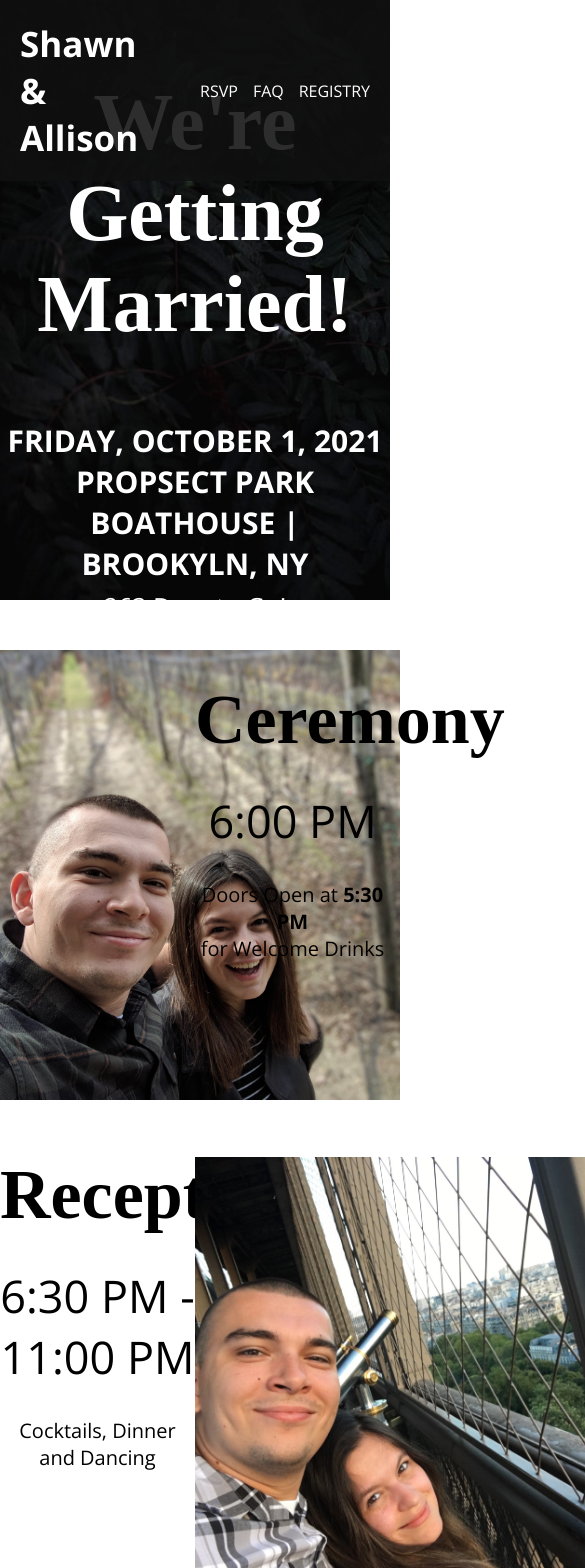
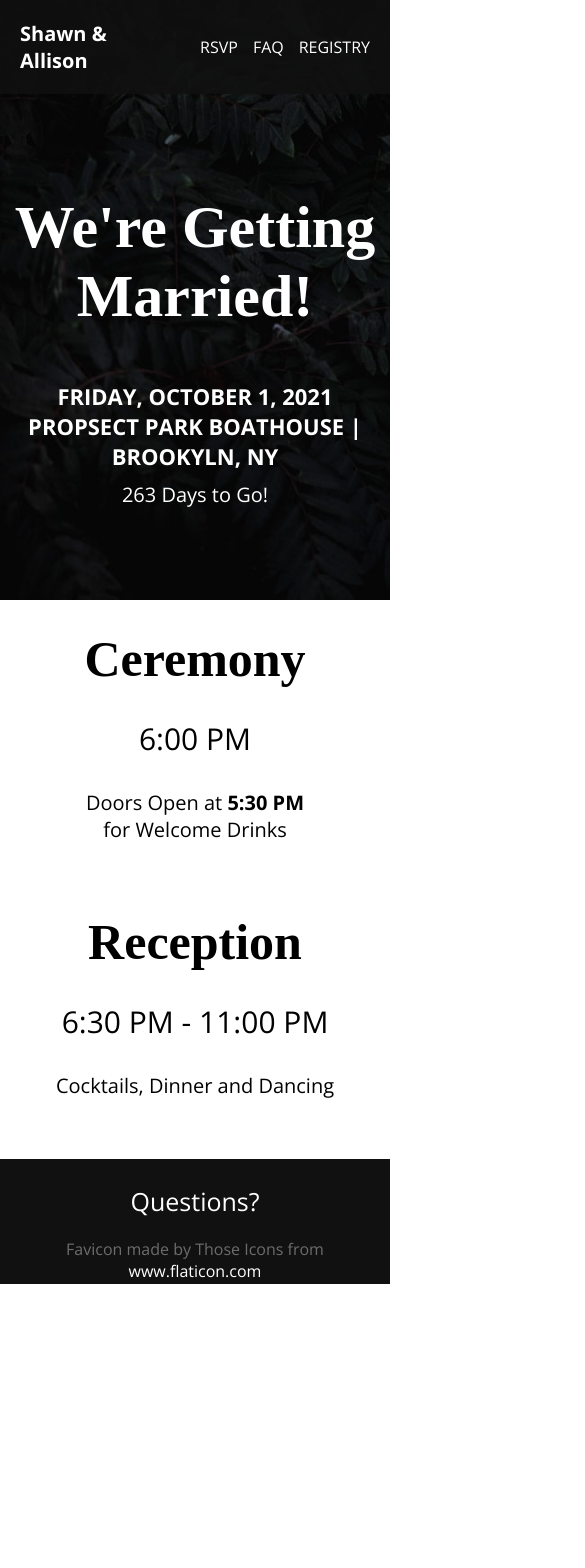
Before and after one commit to allicue/wedding-website, a React (Create React App) app: page / in a window 390 px wide. Shown: the top 1568 px of the page, 585 px wide, since content can reach past the window. After the commit the page ends 1284 px from the top, so only its background shows below. Built offline with nearby package versions, Linux system fonts and the light colour scheme; a web font is replaced by a local one.

Commit message:
added in tablet and mobile responsiveness

```diff
--- a/src/components/ContactForm/ContactForm.css
+++ b/src/components/ContactForm/ContactForm.css
@@ -28,3 +28,13 @@
   margin-bottom: 25px;
   font-family: 'Open Sans', sans-serif;
 }
+
+
+/* MOBILE BREAKPOINT */
+@media only screen and (max-width: 610px) {
+
+  .random-questions-input {
+    width: 100%;
+  }
+
+}
--- a/src/components/Countdown/Countdown.css
+++ b/src/components/Countdown/Countdown.css
@@ -1,3 +1,11 @@
 .countdown-text {
   font-size: 25px;
 }
+
+/* MOBILE BREAKPOINT */
+@media only screen and (max-width: 600px) {
+  .countdown-text {
+    font-size: 20px;
+  }
+
+}
--- a/src/components/NavBar/NavBar.css
+++ b/src/components/NavBar/NavBar.css
@@ -27,3 +27,12 @@
 .link {
   text-decoration: none;
 }
+
+/* MOBILE BREAKPOINT */
+@media only screen and (max-width: 610px) {
+
+  .logo {
+    font-size: 20px;
+  }
+
+}
--- a/src/screens/FAQ/FAQ.css
+++ b/src/screens/FAQ/FAQ.css
@@ -44,3 +44,12 @@
 .contact-form-blurb {
   padding-left: 40px;
 }
+
+/* MOBILE BREAKPOINT */
+@media only screen and (max-width: 610px) {
+
+  #body-faq {
+    width: 90%;
+  }
+
+}
--- a/src/screens/Homepage/Homepage.css
+++ b/src/screens/Homepage/Homepage.css
@@ -10,6 +10,7 @@
   font-family: 'Open Sans', sans-serif;
   padding-top: 100px;
   text-align: center;
+  width: 100%;
 }
 
 .header-title {
@@ -21,6 +22,7 @@
 }
 
 .header-subtext {
+  width: 90%;
   margin: 0 auto;
   font-size: 30px;
   margin-bottom: 5px;
@@ -74,3 +76,56 @@
 .homepage-text {
   font-size: 20px;
 }
+
+/* TABLET BREAKPOINT */
+@media only screen and (max-width: 780px) {
+
+  .img-1 {
+    height: 375px;
+    width: 325px;
+  }
+
+  .img-2 {
+    margin: 100px 0px 100px 0px;
+  }
+
+}
+
+/* MOBILE BREAKPOINT */
+@media only screen and (max-width: 610px) {
+
+  .header-title {
+    font-size: 60px;
+    margin-bottom: 50px;
+  }
+
+  .header-subtext {
+    font-size: 22px;
+    margin-bottom: 10px;
+  }
+
+  .body-homepage {
+    display: flex;
+    flex-direction: column-reverse;
+    margin: 0 auto;
+    margin-bottom: 40px;
+  }
+
+  .column {
+    width: 100%;
+  }
+
+  .body-title {
+    font-size: 50px;
+  }
+
+  .img-1 {
+    display: none;
+  }
+
+  .body-subtitle {
+    font-size: 30px;
+    font-weight: 400;
+  }
+
+}
--- a/src/screens/Registry/Registry.css
+++ b/src/screens/Registry/Registry.css
@@ -15,9 +15,9 @@
 
 .registry-button-container {
   display: flex;
-  width: 50%;
+  width: 80%;
   flex-direction: row;
-  justify-content: space-between;
+  justify-content: space-around;
   margin: 0 auto;
 }
 
@@ -47,3 +47,18 @@
   -webkit-text-fill-color: transparent;
   font-weight: bold;
 }
+
+/* TABLET BREAKPOINT */
+@media only screen and (max-width: 720px) {
+
+  .body-text {
+    width: 90%;
+    margin: 0 auto;
+  }
+
+  .registry-button-container {
+    display: flex;
+    flex-direction: column;
+  }
+
+}
--- a/src/screens/RsvpPage/RsvpPage.css
+++ b/src/screens/RsvpPage/RsvpPage.css
@@ -23,3 +23,13 @@
   box-sizing: border-box;
   border-radius: 2px;
 }
+
+/* MOBILE BREAKPOINT */
+@media only screen and (max-width: 610px) {
+
+  .rsvp-form {
+    width: 80%;
+    margin: 0 auto;
+  }
+
+}
```
Also changed, not shown: src/screens/Homepage/Homepage.jsx (+0 -18 lines), 1 other file (tests, documents, lock files or other folders).
